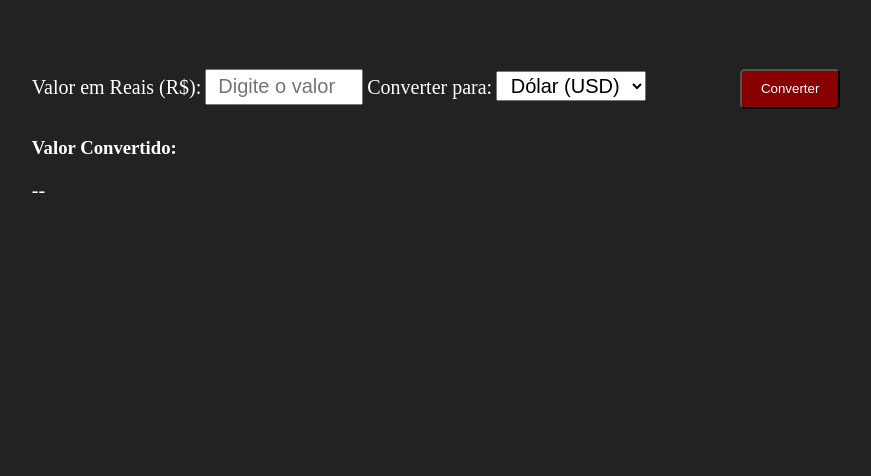
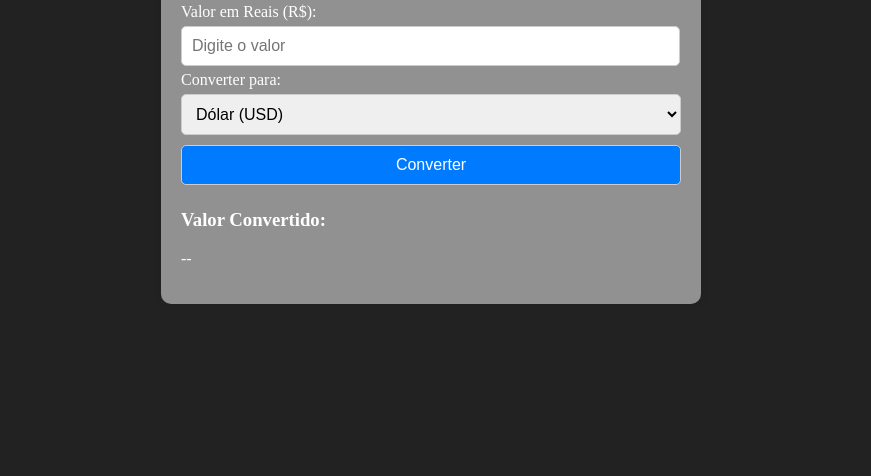
Before and after one commit to RicardoColombo01/Conversor-de-Moedas, a plain HTML site: page index.html in a window 1280 px wide. Shown: the part 324-800 px from the top of the page, without its empty margins (209-1080 px from the left). Drawn offline with Linux system fonts and the light colour scheme.

Commit message:
Add files via upload

```diff
--- a/style.css
+++ b/style.css
@@ -1,42 +1,55 @@
 body {
-  background-color: #222222;
-  color: white;
-  margin: 0px;
+  display: flex;
   justify-content: center;
   align-items: center;
-  display: flex;
-  height: 100vh;
-  flex-direction: column;
+  height: 100vh; /* Ocupa toda a altura da tela */
+  margin: 0;
+  background-color: #222;
+  color: white;
 }
 
+/* Contêiner principal */
+.container {
+  max-width: 400px;
+  width: 90%;
+  margin: 20px auto;
+  padding: 20px;
+  background: rgb(145, 145, 145);
+  border-radius: 10px;
+  box-shadow: 0 0 10px rgba(0, 0, 0, 0.1);
+}
+
+/* Input e botões responsivos */
+input,
+select,
 button {
-  height: 40px;
-  width: 100px;
+  width: 100%;
+  padding: 10px;
+  margin: 5px 0;
+  font-size: 16px;
+  border: 1px solid #ccc;
   border-radius: 5px;
-  background-color: #880000;
+}
+
+input {
+  width: 95.4%;
+}
+
+/* Botão bonito */
+button {
+  background-color: #007bff;
   color: white;
-  transform: translateX(50%); /* Ajusta para alinhar ao centro */
-  margin: 10px 40px;
+  cursor: pointer;
+  transition: 0.3s;
 }
 
 button:hover {
-  opacity: 0.7;
+  background-color: #b30000;
 }
 
-p,
-label {
-  font-size: 20px;
+/* Responsividade - Para telas maiores */
+@media (min-width: 600px) {
+  .container {
+    max-width: 500px;
+  }
 }
-
-input,
-select {
-  height: 30px;
-  width: 150px;
-  text-align: center;
-  font-size: 20px;
-}
-
-h1 {
-  text-align: center;
-  font-size: 30px;
-}
```
